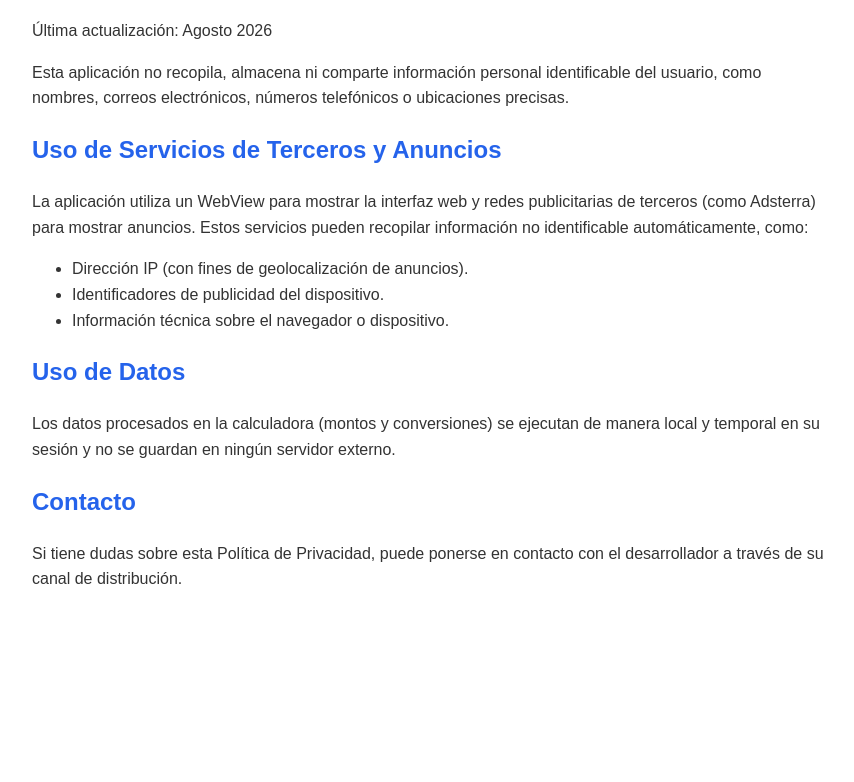
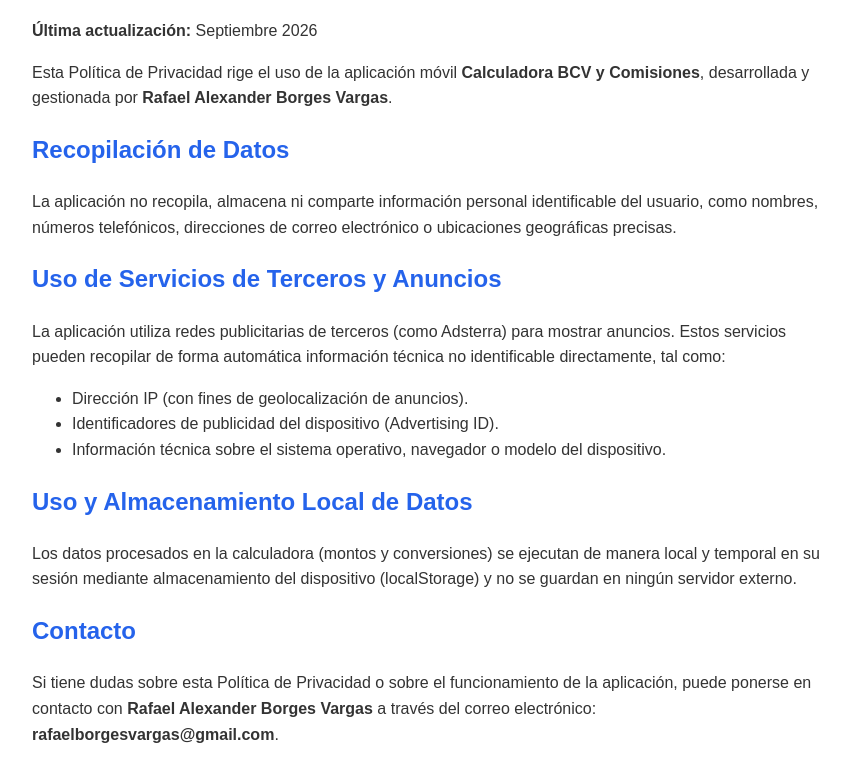
Before and after one commit to rafaelborgesv/calculadora-bcv, a plain HTML site: page privacy.html in a window 1280 px wide. Shown: the part 96-878 px from the top of the page, without its empty margins (208-1062 px from the left). Before the commit the page ends 800 px from the top, so only its background shows below. Drawn offline with Linux system fonts and the light colour scheme.

Commit message:
Update privacy.html

```diff
--- a/privacy.html
+++ b/privacy.html
@@ -3,7 +3,7 @@
 <head>
   <meta charset="UTF-8">
   <meta name="viewport" content="width=device-width, initial-scale=1.0">
-  <title>Política de Privacidad - Calculadora BCV</title>
+  <title>Política de Privacidad - Calculadora BCV y Comisiones</title>
   <style>
     body { font-family: sans-serif; line-height: 1.6; padding: 20px; max-width: 800px; margin: 0 auto; color: #333; }
     h1 { color: #1e293b; }
@@ -12,22 +12,25 @@
 </head>
 <body>
   <h1>Política de Privacidad</h1>
-  <p>Última actualización: Agosto 2026</p>
+  <p><strong>Última actualización:</strong> Septiembre 2026</p>
 
-  <p>Esta aplicación no recopila, almacena ni comparte información personal identificable del usuario, como nombres, correos electrónicos, números telefónicos o ubicaciones precisas.</p>
+  <p>Esta Política de Privacidad rige el uso de la aplicación móvil <strong>Calculadora BCV y Comisiones</strong>, desarrollada y gestionada por <strong>Rafael Alexander Borges Vargas</strong>.</p>
+
+  <h2>Recopilación de Datos</h2>
+  <p>La aplicación no recopila, almacena ni comparte información personal identificable del usuario, como nombres, números telefónicos, direcciones de correo electrónico o ubicaciones geográficas precisas.</p>
 
   <h2>Uso de Servicios de Terceros y Anuncios</h2>
-  <p>La aplicación utiliza un WebView para mostrar la interfaz web y redes publicitarias de terceros (como Adsterra) para mostrar anuncios. Estos servicios pueden recopilar información no identificable automáticamente, como:</p>
+  <p>La aplicación utiliza redes publicitarias de terceros (como Adsterra) para mostrar anuncios. Estos servicios pueden recopilar de forma automática información técnica no identificable directamente, tal como:</p>
   <ul>
     <li>Dirección IP (con fines de geolocalización de anuncios).</li>
-    <li>Identificadores de publicidad del dispositivo.</li>
-    <li>Información técnica sobre el navegador o dispositivo.</li>
+    <li>Identificadores de publicidad del dispositivo (Advertising ID).</li>
+    <li>Información técnica sobre el sistema operativo, navegador o modelo del dispositivo.</li>
   </ul>
 
-  <h2>Uso de Datos</h2>
-  <p>Los datos procesados en la calculadora (montos y conversiones) se ejecutan de manera local y temporal en su sesión y no se guardan en ningún servidor externo.</p>
+  <h2>Uso y Almacenamiento Local de Datos</h2>
+  <p>Los datos procesados en la calculadora (montos y conversiones) se ejecutan de manera local y temporal en su sesión mediante almacenamiento del dispositivo (localStorage) y no se guardan en ningún servidor externo.</p>
 
   <h2>Contacto</h2>
-  <p>Si tiene dudas sobre esta Política de Privacidad, puede ponerse en contacto con el desarrollador a través de su canal de distribución.</p>
+  <p>Si tiene dudas sobre esta Política de Privacidad o sobre el funcionamiento de la aplicación, puede ponerse en contacto con <strong>Rafael Alexander Borges Vargas</strong> a través del correo electrónico: <strong>rafaelborgesvargas@gmail.com</strong>.</p>
 </body>
 </html>
```
